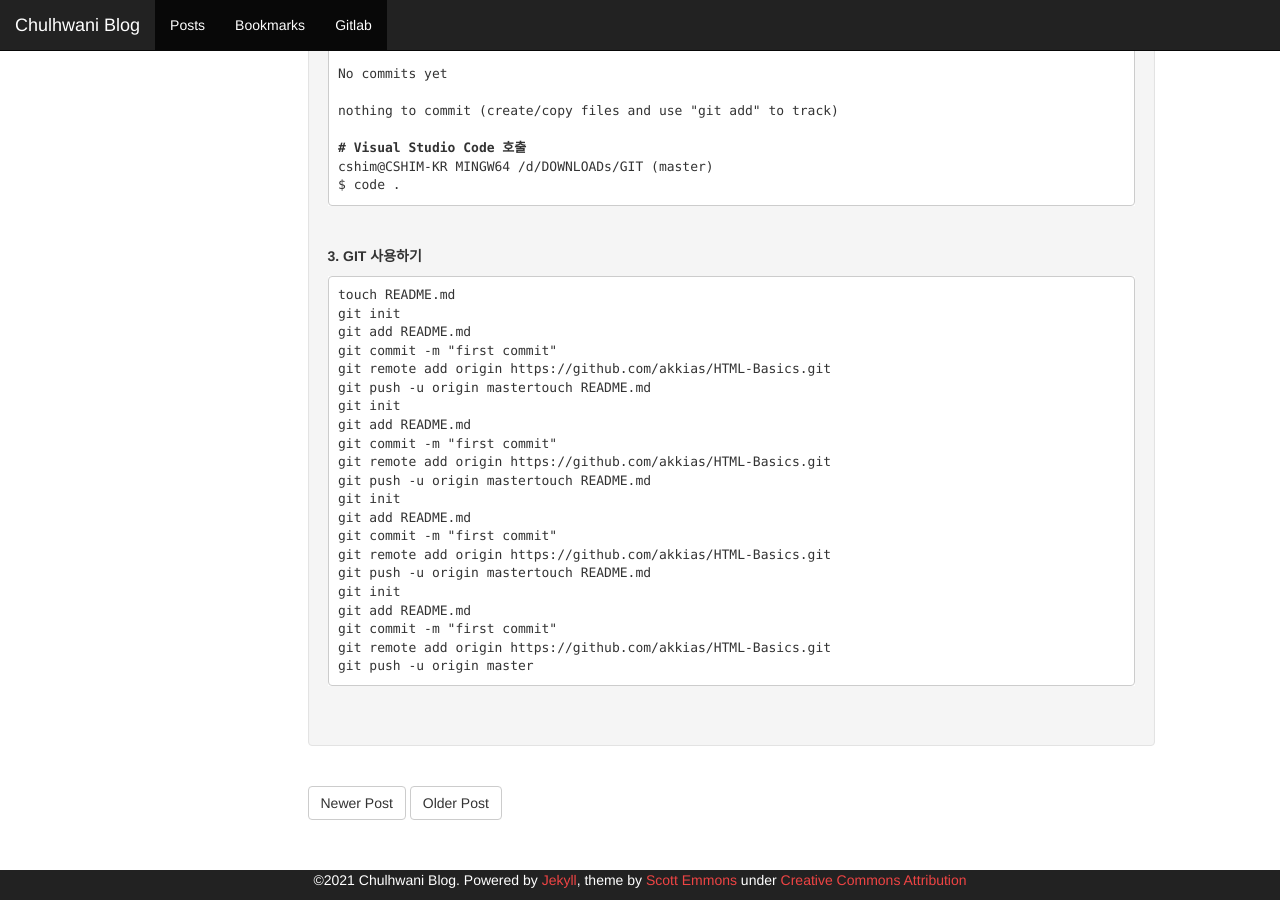
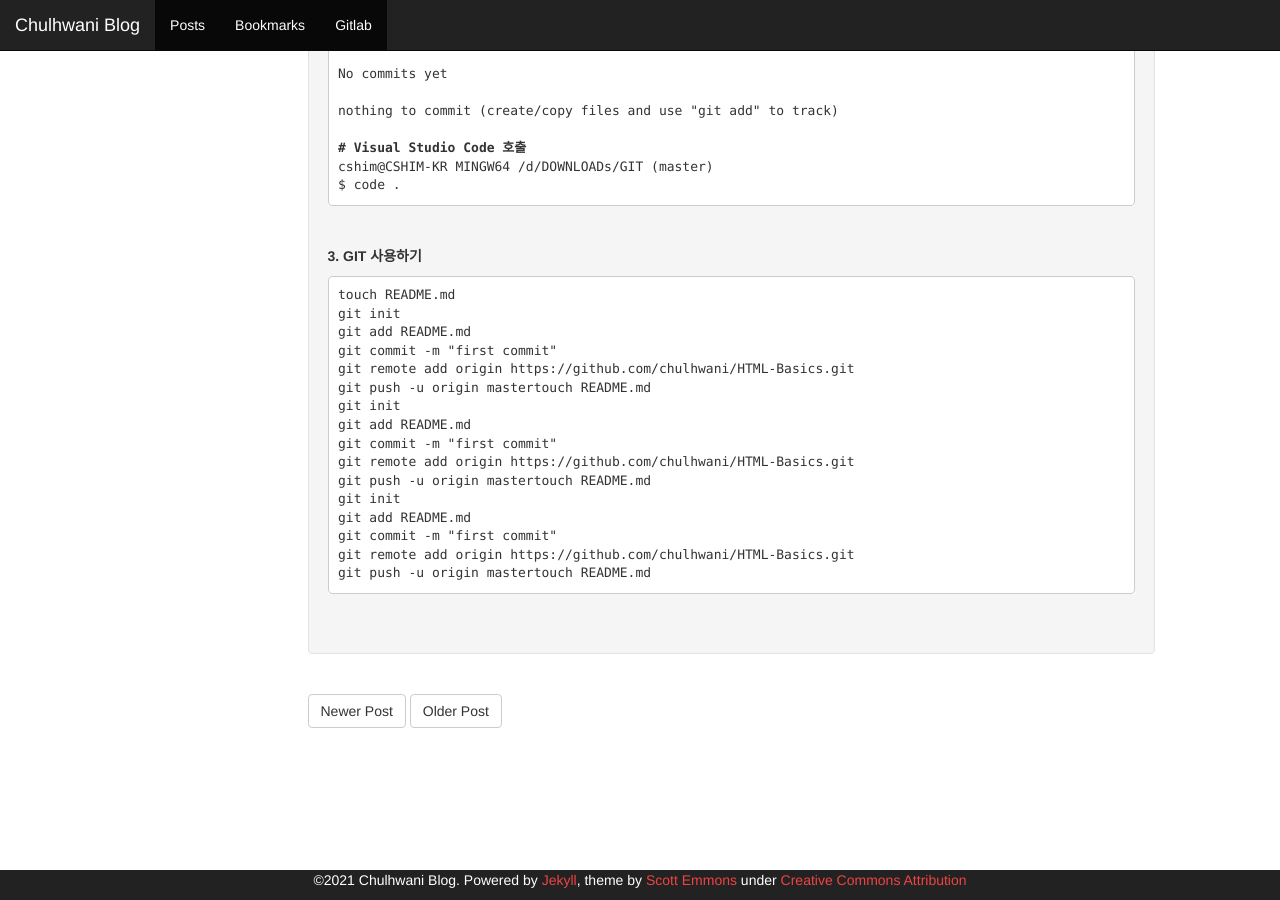
Before and after one commit to chulhwani/chulhwani.github.io, a Jekyll site: the page built from _posts/2021-02-23-[GIT] git bash 사용하기.md, in a window 1280 px wide and 900 px high, scrolled down 1106 px. Built offline with Jekyll 4.4.1, drawn with Linux system fonts in a browser that asks for light colours; our own code applies the rules of GitHub Pages for plain Markdown files.

Commit message:
Update 2021-02-23-[GIT] git bash 사용하기.md

```diff
--- a/_posts/2021-02-23-[GIT] git bash 사용하기.md
+++ b/_posts/2021-02-23-[GIT] git bash 사용하기.md
@@ -71,23 +71,18 @@ $ code .
 git init
 git add README.md
 git commit -m "first commit"
-git remote add origin https://github.com/akkias/HTML-Basics.git
+git remote add origin https://github.com/chulhwani/HTML-Basics.git
 git push -u origin mastertouch README.md
 git init
 git add README.md
 git commit -m "first commit"
-git remote add origin https://github.com/akkias/HTML-Basics.git
+git remote add origin https://github.com/chulhwani/HTML-Basics.git
 git push -u origin mastertouch README.md
 git init
 git add README.md
 git commit -m "first commit"
-git remote add origin https://github.com/akkias/HTML-Basics.git
+git remote add origin https://github.com/chulhwani/HTML-Basics.git
 git push -u origin mastertouch README.md
-git init
-git add README.md
-git commit -m "first commit"
-git remote add origin https://github.com/akkias/HTML-Basics.git
-git push -u origin master
 </code></pre>
 </div>
 </div>
```
